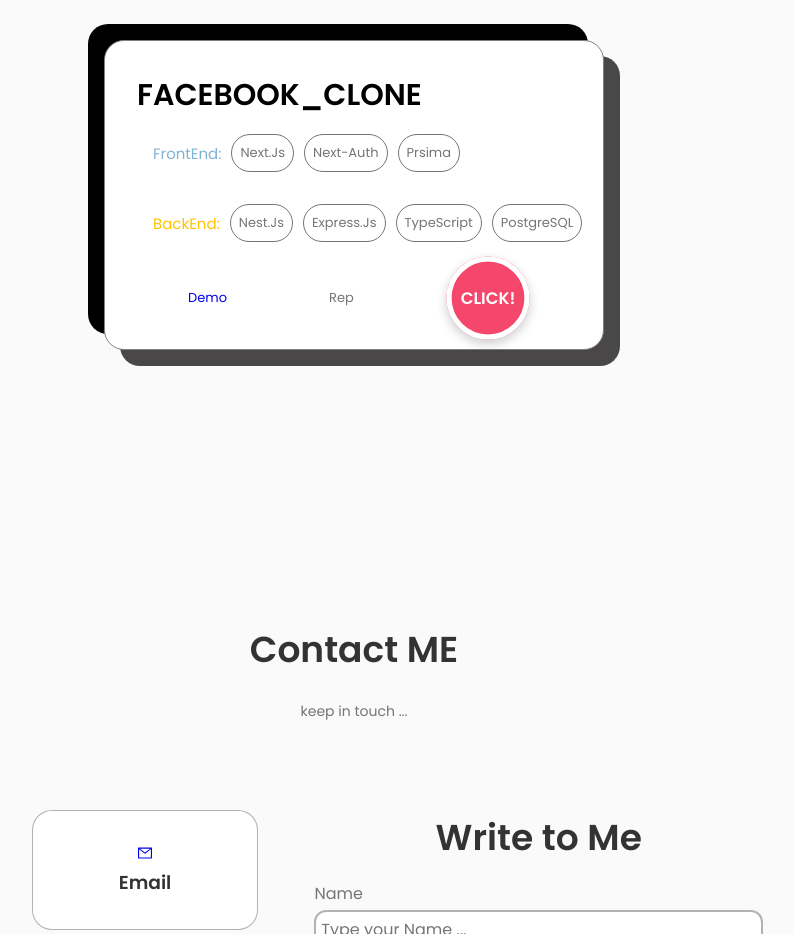
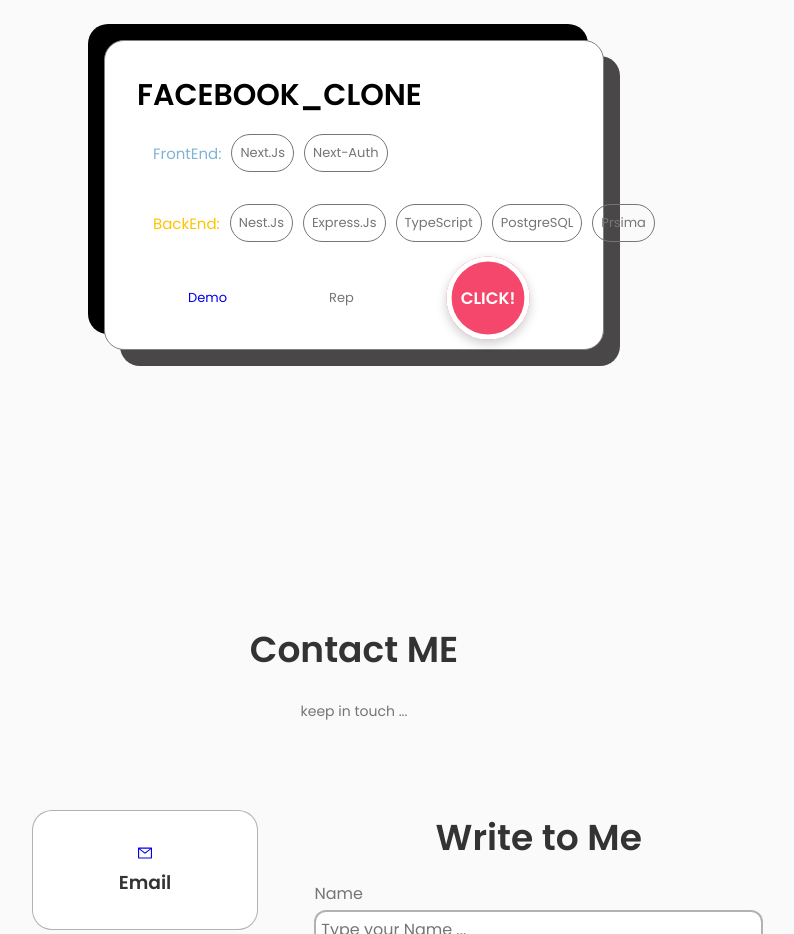
Before and after one commit to edmundchan70/portfolio_2023, a React (Create React App) app: page / in a window 1280 px wide. Shown: the part 3000-3934 px from the top of the page, without its empty margins (286-1080 px from the left). Built offline with nearby package versions, Linux system fonts and the light colour scheme.

Commit message:
add more css style to project , fi some minor display issue

```diff
--- a/src/component/Project/ProjectCard.jsx
+++ b/src/component/Project/ProjectCard.jsx
@@ -56,7 +56,7 @@
                 <p className='Desc'>{Desc}</p>
                 </div>
                 <div className="Challenge">
-                <p className='Project_subtitle'> Challenge</p>
+                <p className='Project_subtitle'>HighLight</p>
                 <ul>
                   {Challenge.map(
                     (item)=>(<li className='Desc'>{item}</li>)
--- a/src/component/Project/Skill.ts
+++ b/src/component/Project/Skill.ts
@@ -15,11 +15,11 @@
 
 }
 export const FACEBOOK_CLONE ={
-    FRONTEND :["Next.Js" ,"Next-Auth","Prsima"],
-    BACKEND  : ["Nest.Js" ,"Express.Js","TypeScript","PostgreSQL"],
+    FRONTEND :["Next.Js" ,"Next-Auth"],
+    BACKEND  : ["Nest.Js" ,"Express.Js","TypeScript","PostgreSQL","Prsima"],
     Desc: "A full-stack project emulated classic Facebook features. Allowed visitors to send posts with texts & pictures, or leave comments under posts. Functionality like: Search User, send/accept friend requests are combined into a Friend Page.",
     Challenge:[
-        "Migrated Node.js and React.js skills to other frameworks such as Nest.js and Next.js",
+        "Migrated from Node.js and React.js to other frameworks such as Nest.js and Next.js",
         "Implemented server-side rendering (SSR) to enhance user experience",
         "Client-side rendering (CSR) provided real-time responses to user's actions (posts/comments)",
         "Successfully implemented API services in TypeScript to improve backend services' consistency"
```
Also changed, not shown: src/component/ContactMe/WriteMe.jsx (line endings or trailing spaces).
